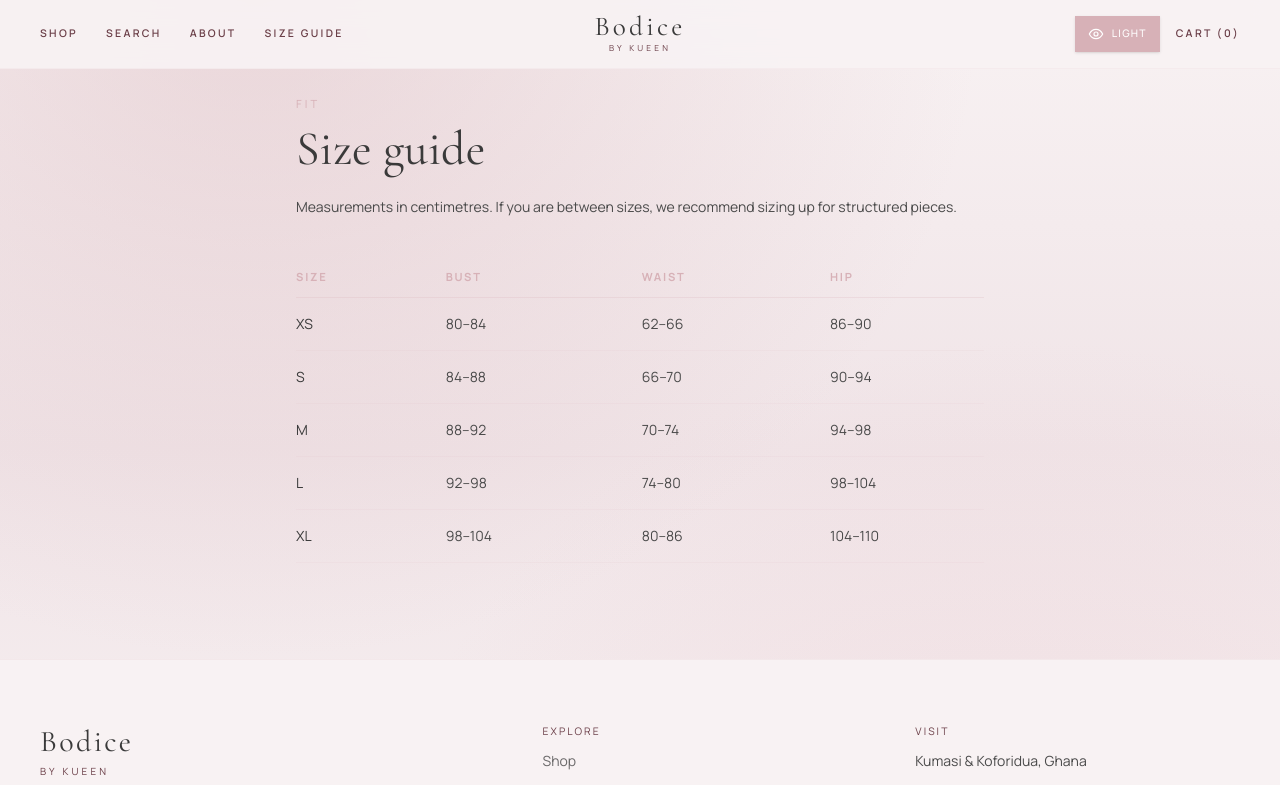
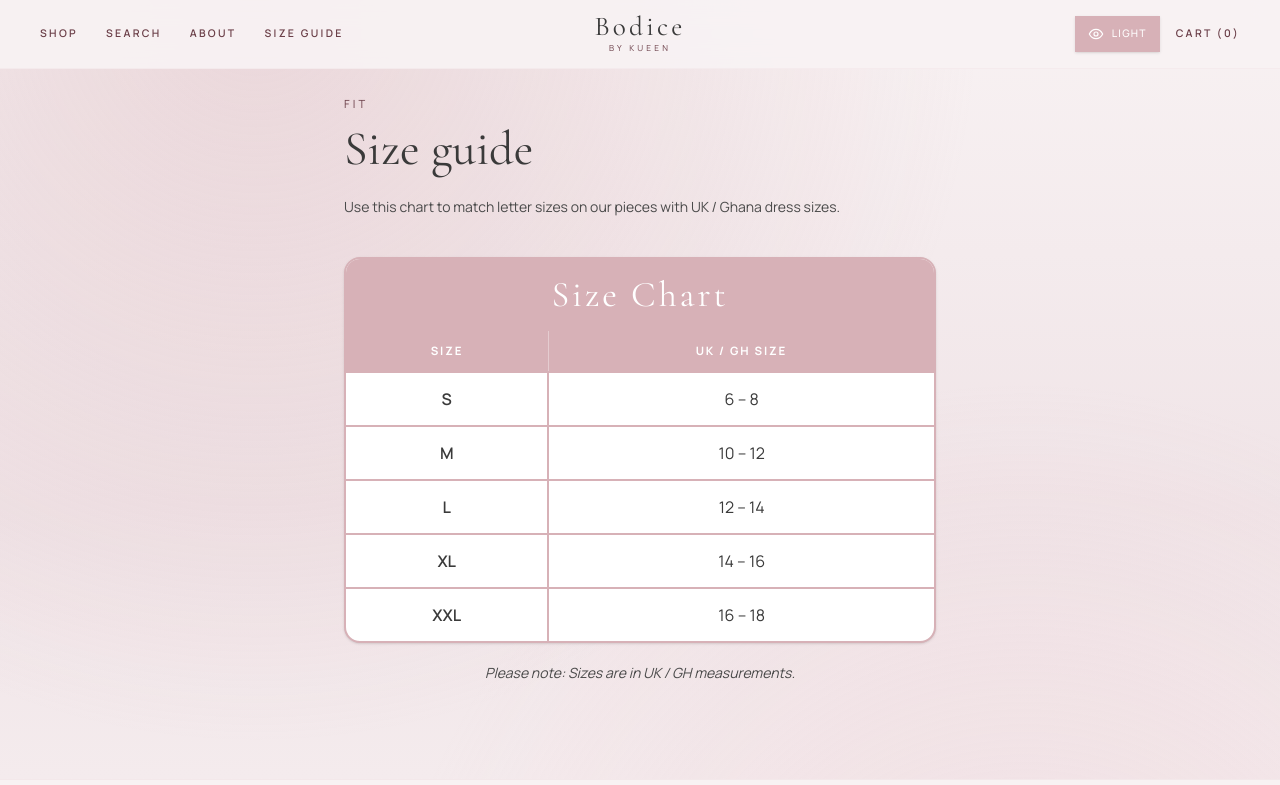
Before and after one commit to sackeydede53-rgb/bodicebykueen, a Next.js app: page /size-guide in a window 1280 px wide. Shown: the top 785 px of the page. Built offline with nearby package versions, Linux system fonts and the light colour scheme.

Commit message:
Update size guide to UK/GH letter-size chart.
Co-authored-by: Cursor <cursoragent@cursor.com>

```diff
--- a/src/app/(store)/size-guide/page.tsx
+++ b/src/app/(store)/size-guide/page.tsx
@@ -3,49 +3,60 @@ export const metadata = {
 };
 
 const rows = [
-  { size: "XS", bust: "80–84", waist: "62–66", hip: "86–90" },
-  { size: "S", bust: "84–88", waist: "66–70", hip: "90–94" },
-  { size: "M", bust: "88–92", waist: "70–74", hip: "94–98" },
-  { size: "L", bust: "92–98", waist: "74–80", hip: "98–104" },
-  { size: "XL", bust: "98–104", waist: "80–86", hip: "104–110" },
+  { size: "S", ukGh: "6 – 8" },
+  { size: "M", ukGh: "10 – 12" },
+  { size: "L", ukGh: "12 – 14" },
+  { size: "XL", ukGh: "14 – 16" },
+  { size: "XXL", ukGh: "16 – 18" },
 ];
 
 export default function SizeGuidePage() {
   return (
-    <div className="mx-auto max-w-3xl px-6 pb-24 pt-24 md:px-10">
-      <p className="text-[0.7rem] uppercase tracking-[0.28em] text-champagne">
+    <div className="mx-auto max-w-2xl px-6 pb-24 pt-24 md:px-10">
+      <p className="text-[0.7rem] uppercase tracking-[0.28em] text-label">
         Fit
       </p>
       <h1 className="mt-3 font-[family-name:var(--font-display)] text-5xl text-ivory">
         Size guide
       </h1>
       <p className="mt-6 text-sm text-stone">
-        Measurements in centimetres. If you are between sizes, we recommend
-        sizing up for structured pieces.
+        Use this chart to match letter sizes on our pieces with UK / Ghana
+        dress sizes.
       </p>
 
-      <div className="mt-10 overflow-x-auto">
-        <table className="w-full min-w-[420px] text-left text-sm">
+      <div className="mt-10 overflow-hidden rounded-2xl border-2 border-[#d7b1b7] bg-white shadow-sm">
+        <div className="bg-[#d7b1b7] px-5 py-4 text-center">
+          <h2 className="font-[family-name:var(--font-display)] text-3xl tracking-[0.08em] text-white md:text-4xl">
+            Size Chart
+          </h2>
+        </div>
+
+        <table className="w-full text-center text-sm">
           <thead>
-            <tr className="border-b border-champagne/25 text-[0.7rem] uppercase tracking-[0.16em] text-champagne">
-              <th className="py-3 pr-4">Size</th>
-              <th className="py-3 pr-4">Bust</th>
-              <th className="py-3 pr-4">Waist</th>
-              <th className="py-3">Hip</th>
+            <tr className="bg-[#d7b1b7] text-[0.72rem] font-bold uppercase tracking-[0.16em] text-white">
+              <th className="border-r border-white/35 px-4 py-3">Size</th>
+              <th className="px-4 py-3">UK / GH Size</th>
             </tr>
           </thead>
           <tbody>
             {rows.map((row) => (
-              <tr key={row.size} className="border-b border-champagne/10">
-                <td className="py-4 pr-4 text-ivory">{row.size}</td>
-                <td className="py-4 pr-4 text-stone">{row.bust}</td>
-                <td className="py-4 pr-4 text-stone">{row.waist}</td>
-                <td className="py-4 text-stone">{row.hip}</td>
+              <tr
+                key={row.size}
+                className="border-t-2 border-[#d7b1b7] text-base text-[#3a3a3a]"
+              >
+                <td className="border-r-2 border-[#d7b1b7] px-4 py-3.5 font-semibold">
+                  {row.size}
+                </td>
+                <td className="px-4 py-3.5">{row.ukGh}</td>
               </tr>
             ))}
           </tbody>
         </table>
       </div>
+
+      <p className="mt-5 text-center text-sm italic text-stone">
+        Please note: Sizes are in UK / GH measurements.
+      </p>
     </div>
   );
 }
```
